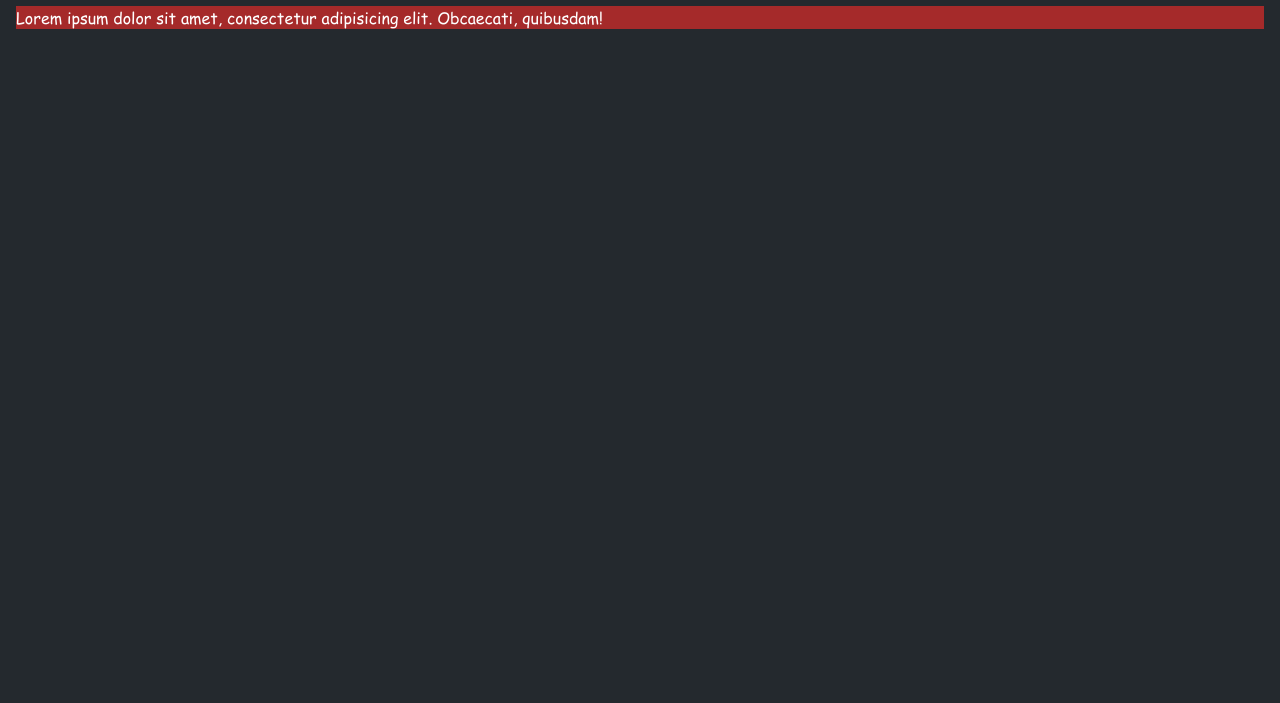
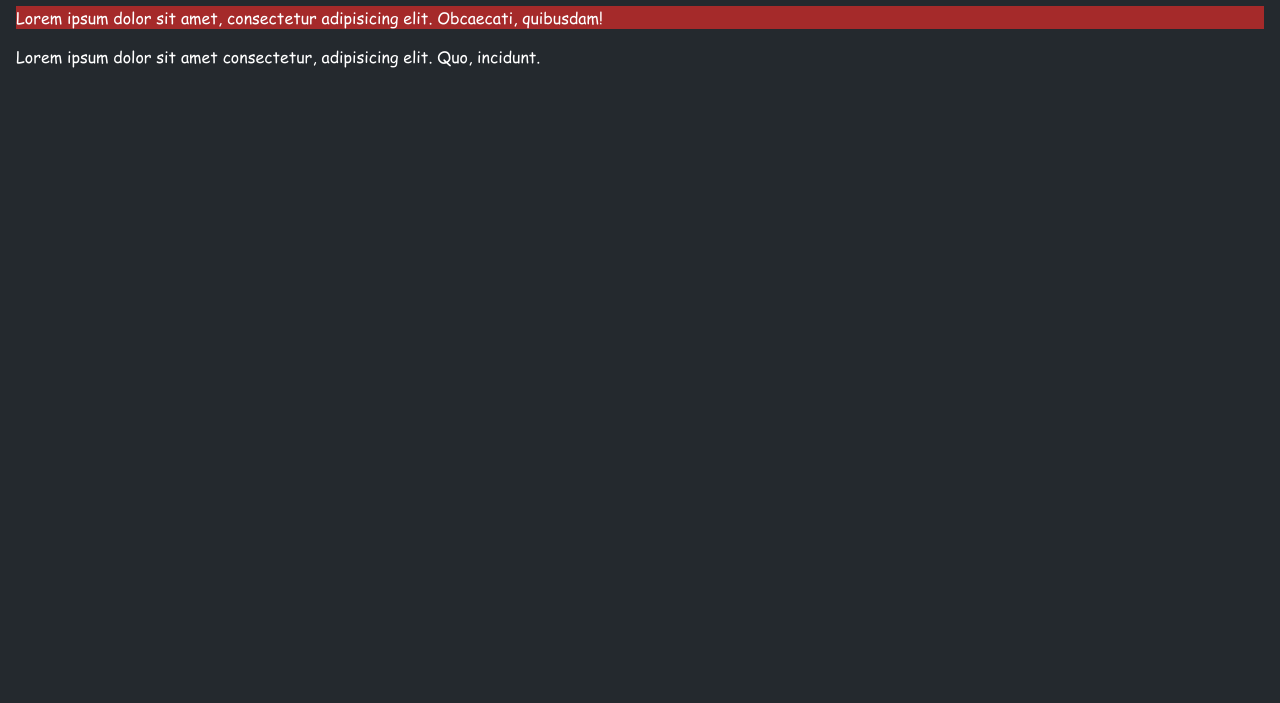
Before and after one commit to MaksimZherdin/1, a website built with webpack: page src/index.html in a window 1280 px wide. Shown: the part 97-800 px from the top of the page. Built offline with nearby package versions, Linux system fonts and the light colour scheme.

Commit message:
first commit

```diff
--- a/src/index.html
+++ b/src/index.html
@@ -17,6 +17,9 @@
 
   <div class="block">Lorem ipsum dolor sit amet, consectetur adipisicing elit. Obcaecati, quibusdam!</div>
 
+  <div>
+    <p>Lorem ipsum dolor sit amet consectetur, adipisicing elit. Quo, incidunt.</p>
+  </div>
 
 </body>
 
```
